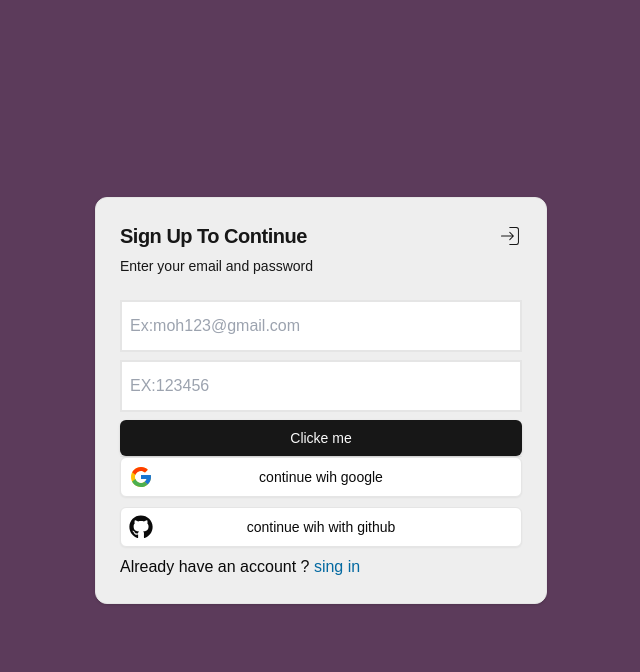
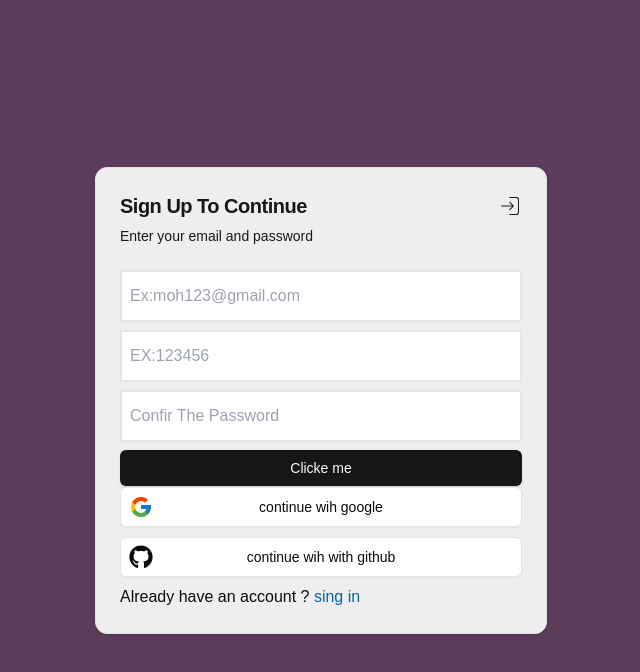
Before and after one commit to mo634/slack-clone, a Next.js app: page / in a window 1280 px wide. Both pictures are taken after a click on the element "sing up". Shown: the top 672 px of the page, without its empty margins (319-959 px from the left). Built offline with nearby package versions, Linux system fonts and the light colour scheme.

Commit message:
add controls for sign in and sign up

```diff
--- a/src/components/auth/sign-in-card.tsx
+++ b/src/components/auth/sign-in-card.tsx
@@ -1,4 +1,5 @@
-import React from 'react'
+"use client"
+import React, { useState } from 'react'
 import { Card, CardContent, CardDescription, CardHeader, CardTitle } from '../ui/card'
 import { Button } from '../ui/button'
 import { CiLogin } from "react-icons/ci";
@@ -11,6 +12,22 @@ interface SignInProps {
     setState: (state: registerFlow) => void
 }
 const SignIn = ({ setState }: SignInProps) => {
+    // states
+
+    const [formData, setFormData] = useState({
+        email: '',
+        password: ''
+    })
+
+    // functions
+
+    const handleSubmit = (e: React.FormEvent) => {
+        e.preventDefault()
+        console.log(formData)
+    }
+
+    // start rendering
+
     return (
         <Card className=' bg-[#eee]'>
             <CardHeader>
@@ -30,9 +47,9 @@ const SignIn = ({ setState }: SignInProps) => {
 
                 <CardDescription className=' text-primary '>
 
-                    <p>
+                    <span>
                         Enter your email and password
-                    </p>
+                    </span>
 
                 </CardDescription>
 
@@ -45,13 +62,13 @@ const SignIn = ({ setState }: SignInProps) => {
 
                     <div className="input-focus-effect ">
                         <input
-                            value={''}
+                            value={formData.email}
                             type="email"
                             className="input-style"
                             placeholder="Ex:moh123@gmail.com"
                             disabled={false}
                             required
-                            onChange={() => { }}
+                            onChange={(e) => { setFormData({ ...formData, email: e.target.value }) }}
                         />
 
                     </div>
@@ -59,16 +76,16 @@ const SignIn = ({ setState }: SignInProps) => {
 
                     <div className="input-focus-effect">
                         <input
-                            value={''}
+                            value={formData.password}
                             type="password"
                             className="input-style"
                             placeholder="EX:123456"
                             disabled={false}
                             required
-                            onChange={() => { }}
+                            onChange={(e) => { setFormData({ ...formData, password: e.target.value }) }}
                         />
                     </div>
-                    <Button>
+                    <Button disabled={false} onClick={handleSubmit}>
 
 
                         Clicke me
@@ -101,7 +118,8 @@ const SignIn = ({ setState }: SignInProps) => {
 
                 <p className='mt-2'>Don't have an account ? <span className='cursor-pointer hover:underline text-sky-700'
                     onClick={() => setState("signUp")}
-                >sing up</span> </p>
+                >sing up</span>
+                </p>
 
             </CardContent>
         </Card>
--- a/src/components/auth/sign-up-card.tsx
+++ b/src/components/auth/sign-up-card.tsx
@@ -5,10 +5,18 @@ import { Separator } from '../ui/separator';
 import { FcGoogle } from "react-icons/fc";
 import { FaGithub } from "react-icons/fa";
 import { registerFlow } from './types';
+import { useState } from 'react';
 interface SignUpProps {
     setState: (state: registerFlow) => void
 }
 const SignUp = ({ setState }: SignUpProps) => {
+
+    const [formData, setFormData] = useState({
+        email: '',
+        password: '',
+        confirmPassword: ''
+    })
+
     return (
         <Card className=' bg-[#eee]'>
             <CardHeader>
@@ -28,9 +36,9 @@ const SignUp = ({ setState }: SignUpProps) => {
 
                 <CardDescription className=' text-primary '>
 
-                    <p>
+                    <span>
                         Enter your email and password
-                    </p>
+                    </span>
 
                 </CardDescription>
 
@@ -43,13 +51,14 @@ const SignUp = ({ setState }: SignUpProps) => {
 
                     <div className="input-focus-effect ">
                         <input
-                            value={''}
+
+                            value={formData.email}
                             type="email"
                             className="input-style"
                             placeholder="Ex:moh123@gmail.com"
                             disabled={false}
                             required
-                            onChange={() => { }}
+                            onChange={(e) => { setFormData({ ...formData, email: e.target.value }) }}
                         />
 
                     </div>
@@ -57,13 +66,24 @@ const SignUp = ({ setState }: SignUpProps) => {
 
                     <div className="input-focus-effect">
                         <input
-                            value={''}
+                            value={formData.password}
                             type="password"
                             className="input-style"
                             placeholder="EX:123456"
                             disabled={false}
                             required
-                            onChange={() => { }}
+                            onChange={(e) => { setFormData({ ...formData, password: e.target.value }) }}
+                        />
+                    </div>
+                    <div className="input-focus-effect">
+                        <input
+                            value={formData.confirmPassword}
+                            type="password"
+                            className="input-style"
+                            placeholder="Confir The Password"
+                            disabled={false}
+                            required
+                            onChange={(e) => { setFormData({ ...formData, confirmPassword: e.target.value }) }}
                         />
                     </div>
                     <Button>
```
